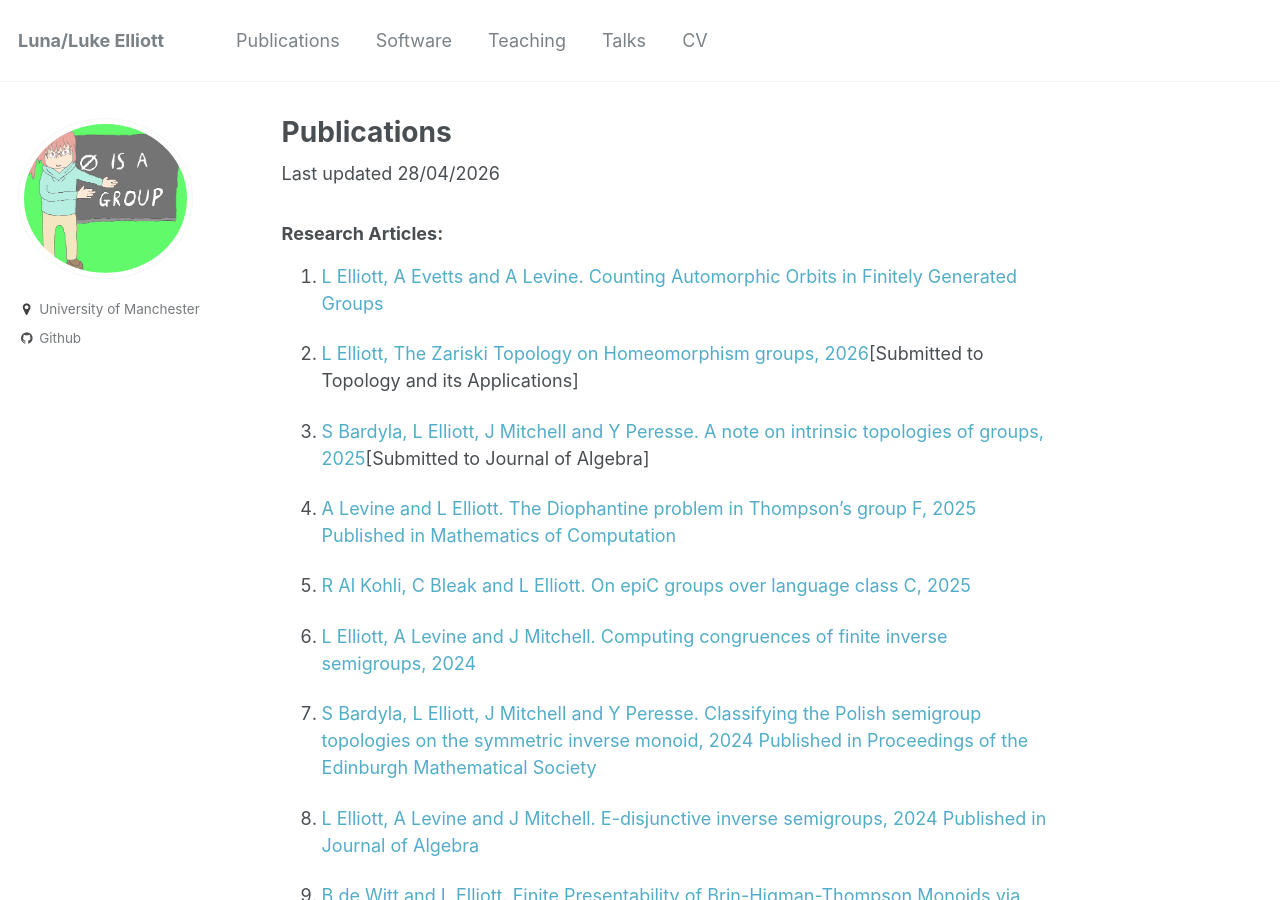
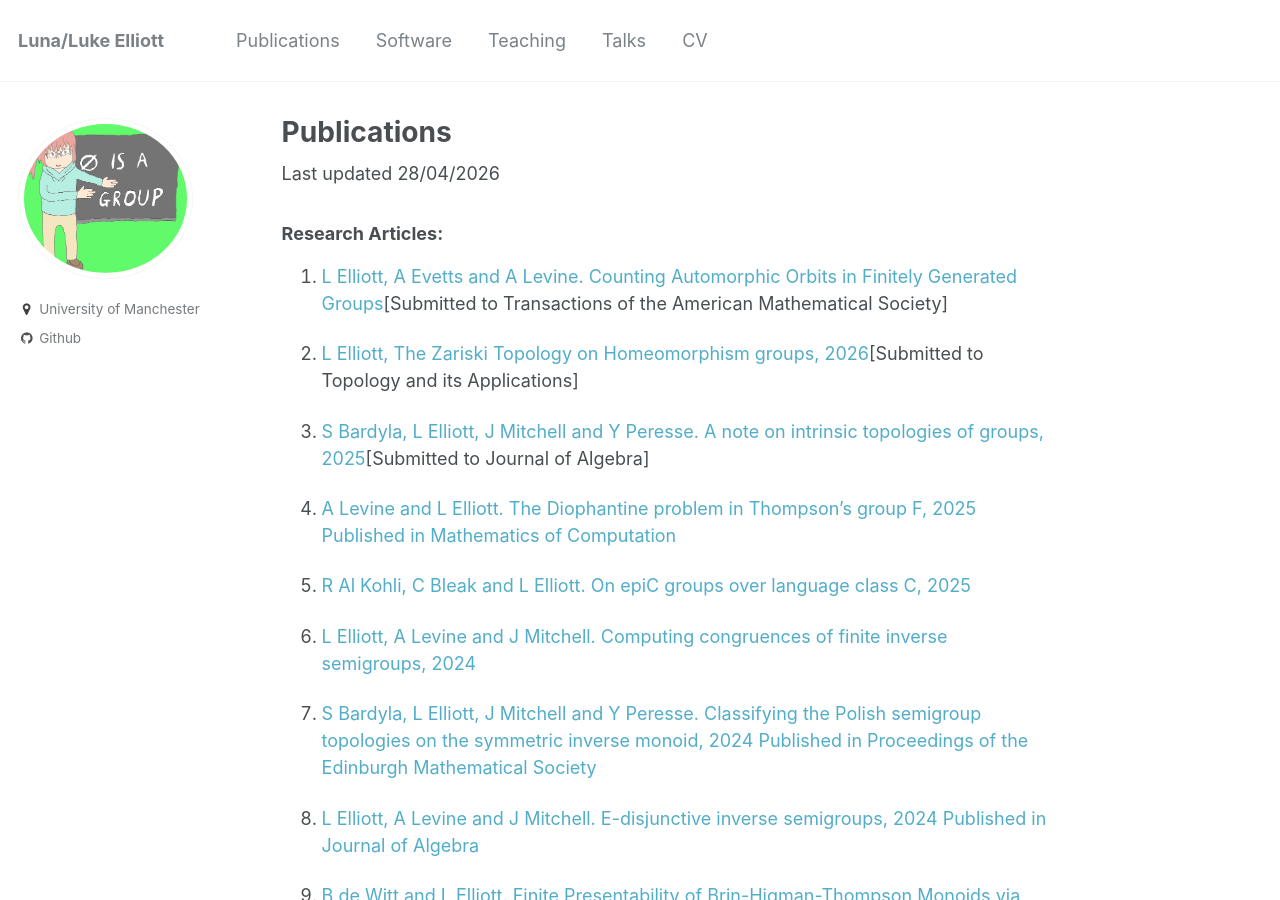
Before and after one commit to le27/L-Elliott, a Jekyll site: the page built from _pages/publications.md, in a window 1280 px wide and 900 px high. Built offline with Jekyll 4.4.1, drawn with Linux system fonts in a browser that asks for light colours; formulas are drawn with MathJax 3.

Commit message:
Add submission notes to research articles

```diff
--- a/_pages/publications.md
+++ b/_pages/publications.md
@@ -7,7 +7,7 @@
 Last updated 28/04/2026
 
 ### Research Articles:
-1. [L Elliott, A Evetts and A Levine. Counting Automorphic Orbits in Finitely Generated Groups](https://arxiv.org/abs/2604.18104)
+1. [L Elliott, A Evetts and A Levine. Counting Automorphic Orbits in Finitely Generated Groups](https://arxiv.org/abs/2604.18104)[Submitted to Transactions of the American Mathematical Society]
 
 1. [L Elliott, The Zariski Topology on Homeomorphism groups, 2026](https://arxiv.org/abs/2601.15185)[Submitted to Topology and its Applications]
 
```
